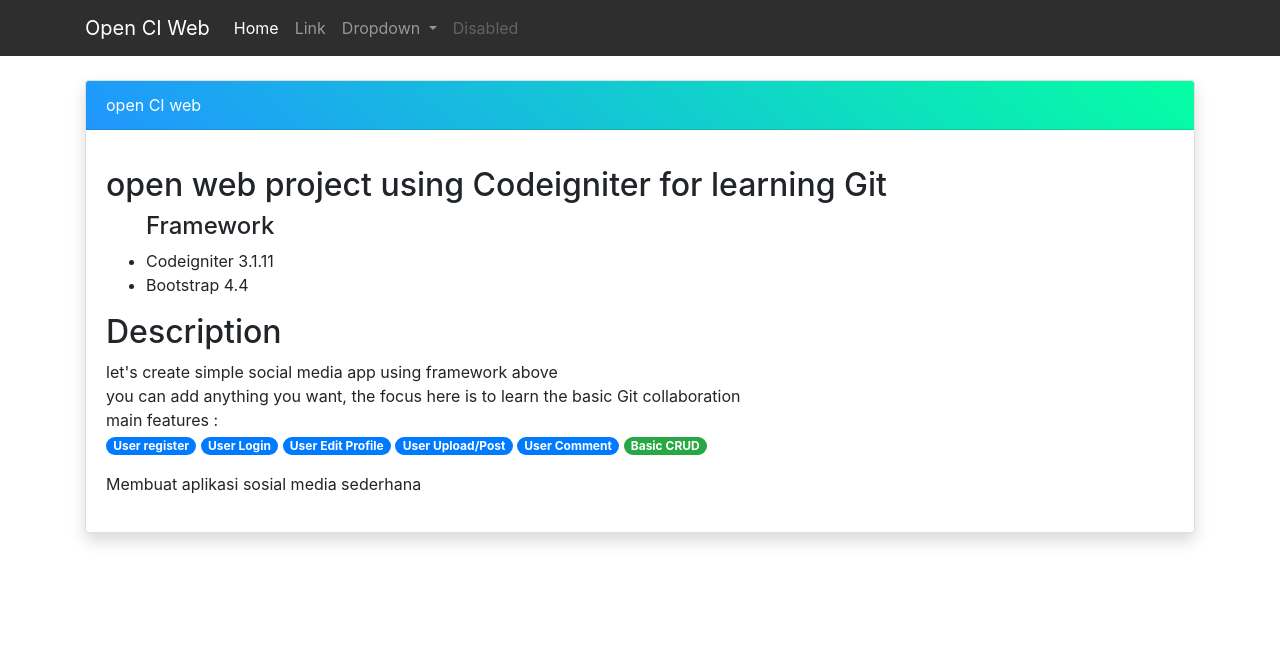
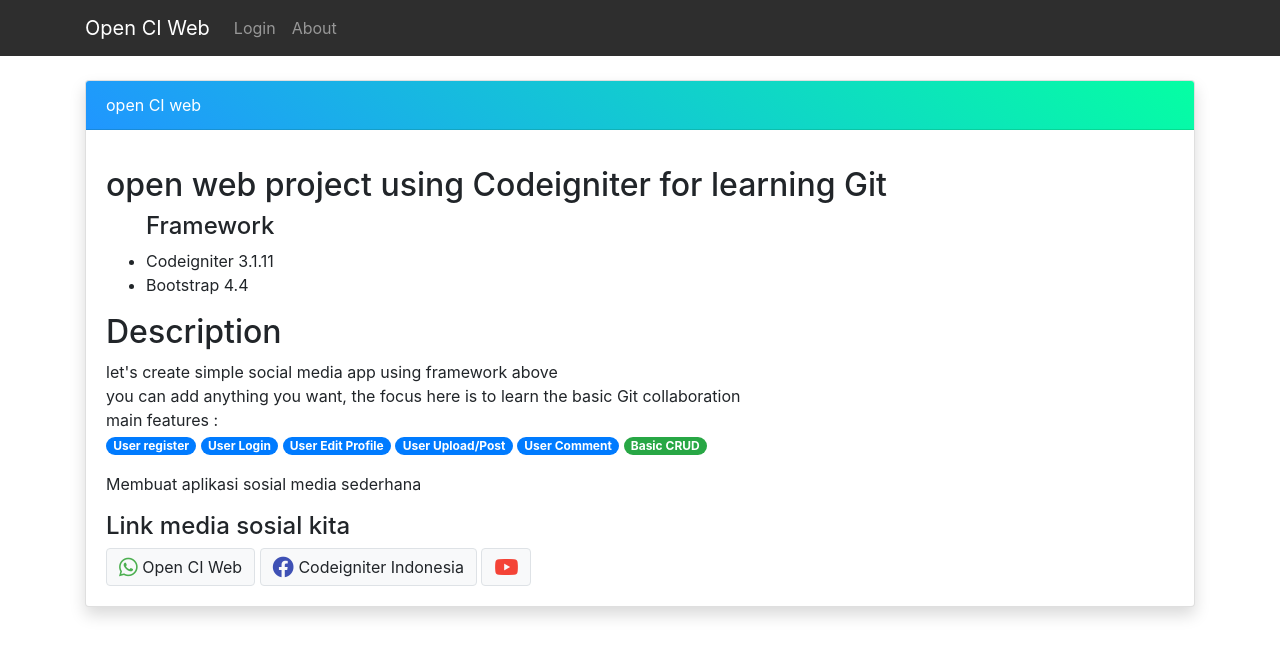
Before and after one commit to mudrikul/open-CI-web, a CodeIgniter app: page /database/ in a window 1280 px wide. Shown: the top 657 px of the page. Run offline with CodeIgniter, Linux system fonts and the light colour scheme; some libraries are stand-ins or nearby versions.

Commit message:
ad social links

```diff
--- a/application/views/pages/home.php
+++ b/application/views/pages/home.php
@@ -24,5 +24,10 @@
             <span class="badge badge-pill badge-success">Basic CRUD</span>
         </p>
         <p>Membuat aplikasi sosial media sederhana</p>
+
+        <h4>Link media sosial kita</h4>
+        <a href="https://chat.whatsapp.com/K5xRI86epCiHZ0yJ3ZLWK4" class="btn btn-light btn-md border"><i class="fab fa-whatsapp fa-lg green-text"></i> Open CI Web</a>
+        <a href="https://www.facebook.com/groups/codeigniter.id" class="btn btn-light btn-md border"><i class="fab fa-facebook fa-lg indigo-text"></i> Codeigniter Indonesia</a>
+        <a href="" class="btn btn-light btn-md border"><i class="fab fa-youtube fa-lg red-text"></i></a>
     </div>
 </div>
--- a/application/views/theme/header.php
+++ b/application/views/theme/header.php
@@ -19,3 +19,7 @@
 </head>
 
 <body>
+    <!-- livereload support -->
+    <script>
+        document.write('<script src="http://' + (location.host || 'localhost').split(':')[0] + ':35729/livereload.js?snipver=1"></' + 'script>')
+    </script>
--- a/application/views/theme/navbar.php
+++ b/application/views/theme/navbar.php
@@ -7,26 +7,12 @@
 
         <div class="collapse navbar-collapse" id="navbarSupportedContent">
             <ul class="navbar-nav mr-auto">
-                <li class="nav-item active">
-                    <a class="nav-link" href="#">Home <span class="sr-only">(current)</span></a>
-                </li>
-                <li class="nav-item">
-                    <a class="nav-link" href="#">Link</a>
-                </li>
-                <li class="nav-item dropdown">
-                    <a class="nav-link dropdown-toggle" href="#" id="navbarDropdown" role="button" data-toggle="dropdown" aria-haspopup="true" aria-expanded="false">
-                        Dropdown
-                    </a>
-                    <div class="dropdown-menu" aria-labelledby="navbarDropdown">
-                        <a class="dropdown-item" href="#">Action</a>
-                        <a class="dropdown-item" href="#">Another action</a>
-                        <div class="dropdown-divider"></div>
-                        <a class="dropdown-item" href="#">Something else here</a>
-                    </div>
-                </li>
-                <li class="nav-item">
-                    <a class="nav-link disabled" href="#" tabindex="-1" aria-disabled="true">Disabled</a>
-                </li>
+                <div class="nav-item">
+                    <a href="#" class="nav-link">Login</a>
+                </div>
+                <div class="nav-item">
+                    <a href="#" class="nav-link">About</a>
+                </div>
             </ul>
         </div>
     </div>
```
